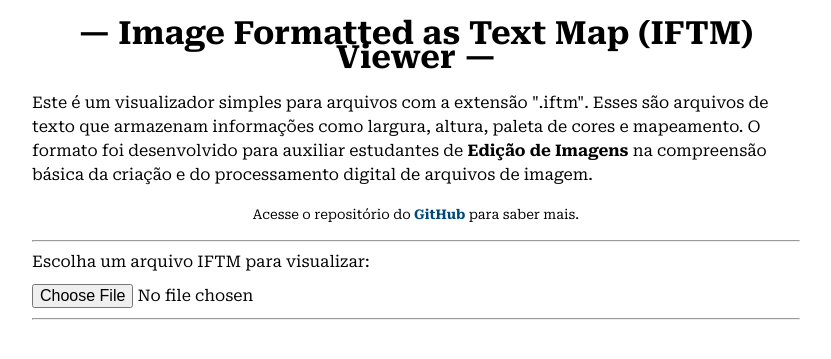
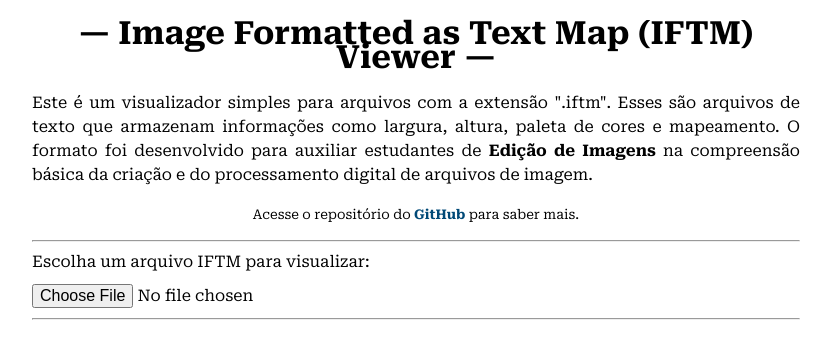
Before and after one commit to ViniciusFM/IFTMViewer, a Python web app: template templates/index.html in a window 1280 px wide. Shown: the top 359 px of the page, without its empty margins (224-1055 px from the left). Run offline with Jinja, Linux system fonts and the light colour scheme; the template is opened without the code that fills it, so the values that code supplies are empty.

Commit message:
fix text

```diff
--- a/templates/index.html
+++ b/templates/index.html
@@ -67,7 +67,7 @@
 </head>
 <body>
     <h1>— Image Formatted as Text Map (IFTM) Viewer —</h1>
-    <p>Este é um visualizador simples para arquivos com a extensão ".iftm". Esses são arquivos de
+    <p style="text-align: justify">Este é um visualizador simples para arquivos com a extensão ".iftm". Esses são arquivos de
         texto que armazenam informações como largura, altura, paleta de cores e mapeamento. O formato foi
         desenvolvido para auxiliar estudantes de <b>Edição de Imagens</b> na compreensão básica da criação e
         do processamento digital de arquivos de imagem. </p>
```
